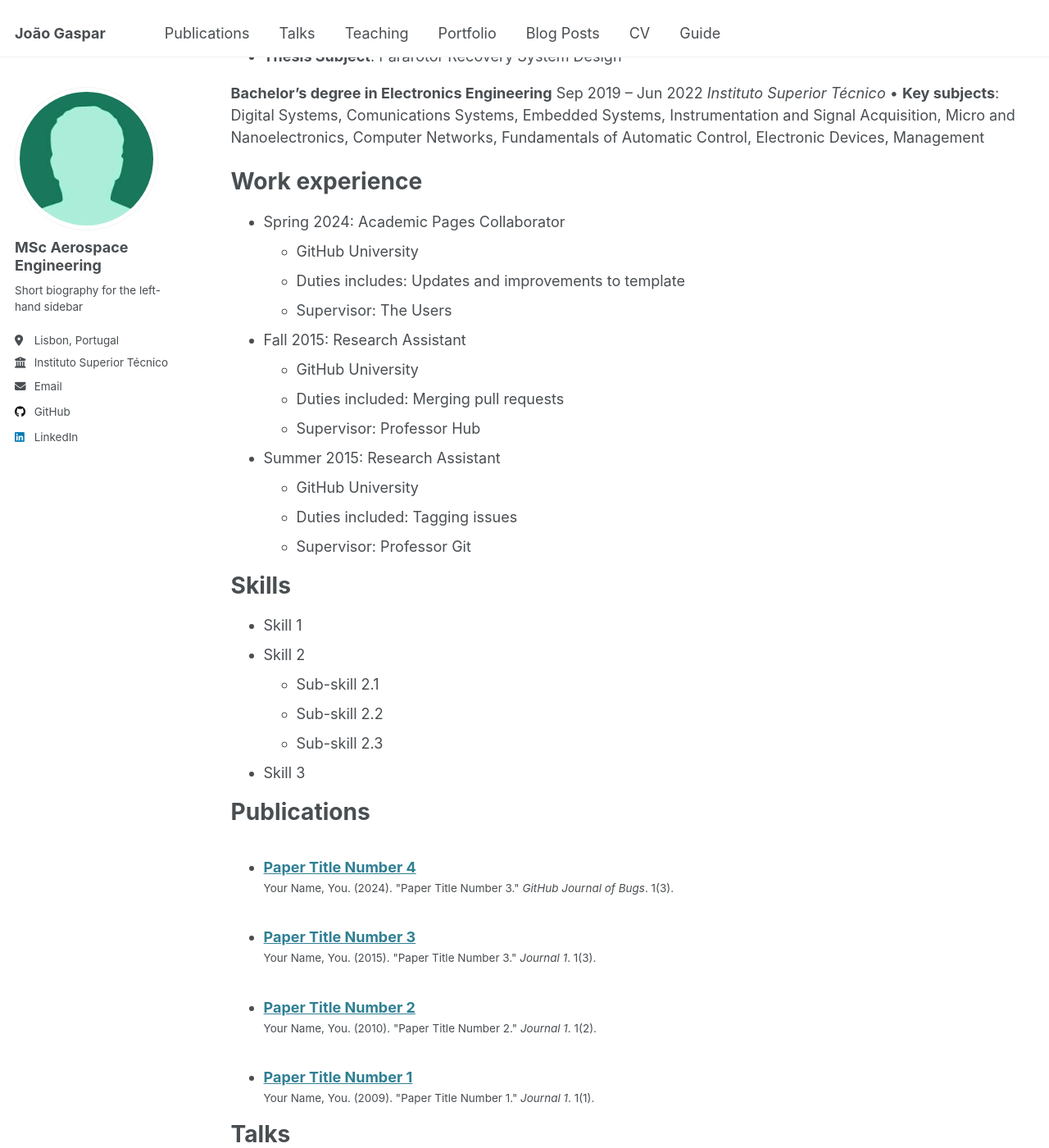
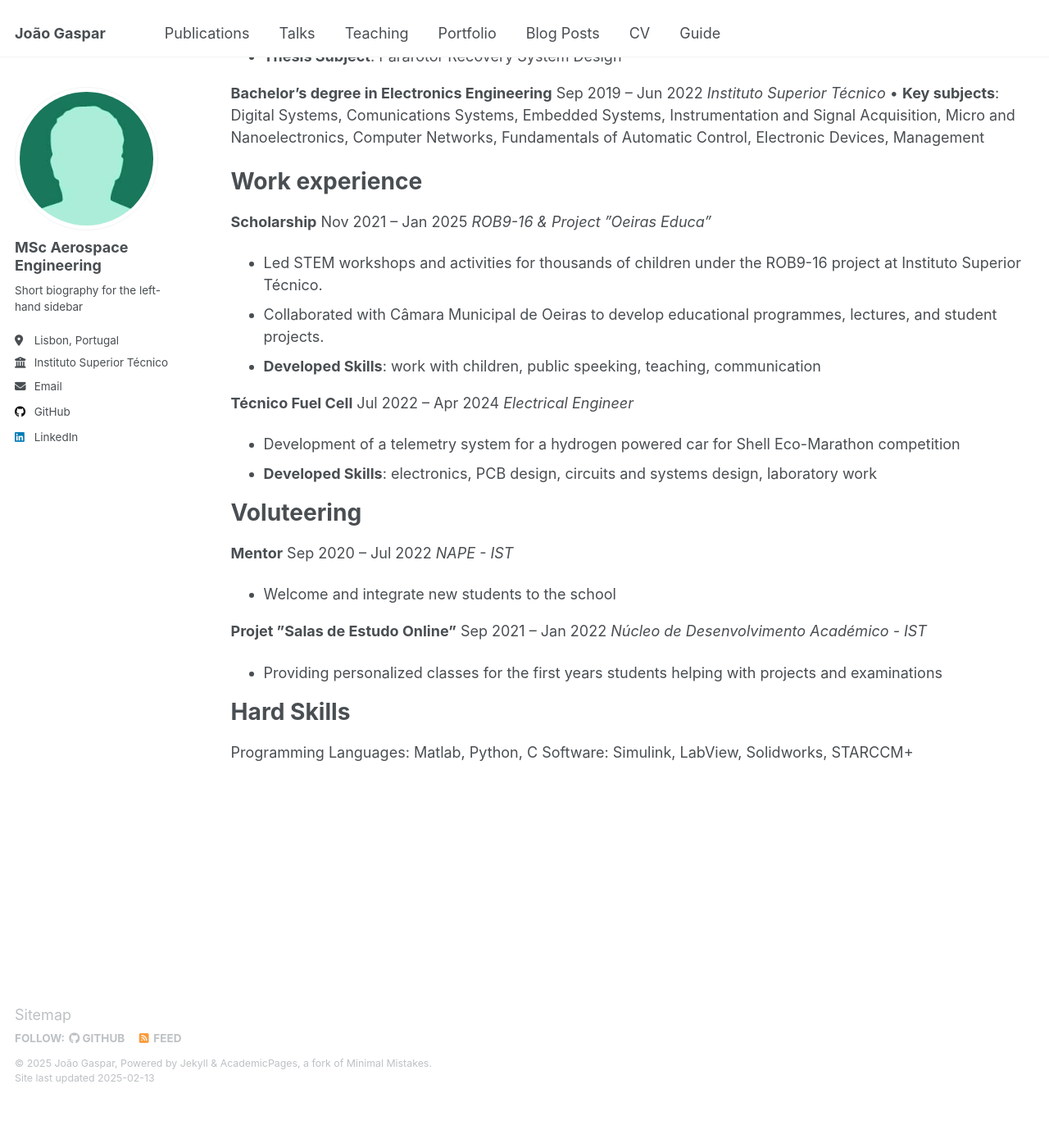
Before and after one commit to joaogaspar00/joaogaspar00.github.io, a Jekyll site: the page built from _pages/cv.md, in a window 1280 px wide and 1400 px high, scrolled down 294 px. Shown: the whole window at 82% size. Built offline with Jekyll 4.4.1, drawn with Linux system fonts in a browser that asks for light colours; after the commit the page ends 1637 px from its top, so only the background shows below that; some of the changed text lies outside the part shown.

Commit message:
Update cv.md

```diff
--- a/_pages/cv.md
+++ b/_pages/cv.md
@@ -24,29 +24,35 @@ and Nanoelectronics, Computer Networks, Fundamentals of Automatic Control, Elect
 
 Work experience
 ======
-* Spring 2024: Academic Pages Collaborator
-  * GitHub University
-  * Duties includes: Updates and improvements to template
-  * Supervisor: The Users
+**Scholarship** Nov 2021 – Jan 2025
+_ROB9-16 & Project ”Oeiras Educa”_
+- Led STEM workshops and activities for thousands of children under the ROB9-16 project at Instituto Superior Técnico.
+- Collaborated with Câmara Municipal de Oeiras to develop educational programmes, lectures, and student projects.
+- **Developed Skills**: work with children, public speeking, teaching, communication
 
-* Fall 2015: Research Assistant
-  * GitHub University
-  * Duties included: Merging pull requests
-  * Supervisor: Professor Hub
+**Técnico Fuel Cell** Jul 2022 – Apr 2024
+_Electrical Engineer_
+- Development of a telemetry system for a hydrogen powered car for Shell Eco-Marathon competition
+- **Developed Skills**: electronics, PCB design, circuits and systems design, laboratory work
 
-* Summer 2015: Research Assistant
-  * GitHub University
-  * Duties included: Tagging issues
-  * Supervisor: Professor Git
+Voluteering
+======
 
-Skills
+**Mentor** Sep 2020 – Jul 2022
+_NAPE - IST_
+- Welcome and integrate new students to the school
+
+**Projet ”Salas de Estudo Online”** Sep 2021 – Jan 2022
+_Núcleo de Desenvolvimento Académico - IST_
+- Providing personalized classes for the first years students helping with projects and examinations
+
+Hard Skills
 ======
-* Skill 1
-* Skill 2
-  * Sub-skill 2.1
-  * Sub-skill 2.2
-  * Sub-skill 2.3
-* Skill 3
+Programming Languages: Matlab, Python, C
+Software: Simulink, LabView, Solidworks, STARCCM+
+
+<!---
+
 
 Publications
 ======
@@ -69,3 +75,5 @@ Teaching
 Service and leadership
 ======
 * Currently signed in to 43 different slack teams
+
+--->
```
